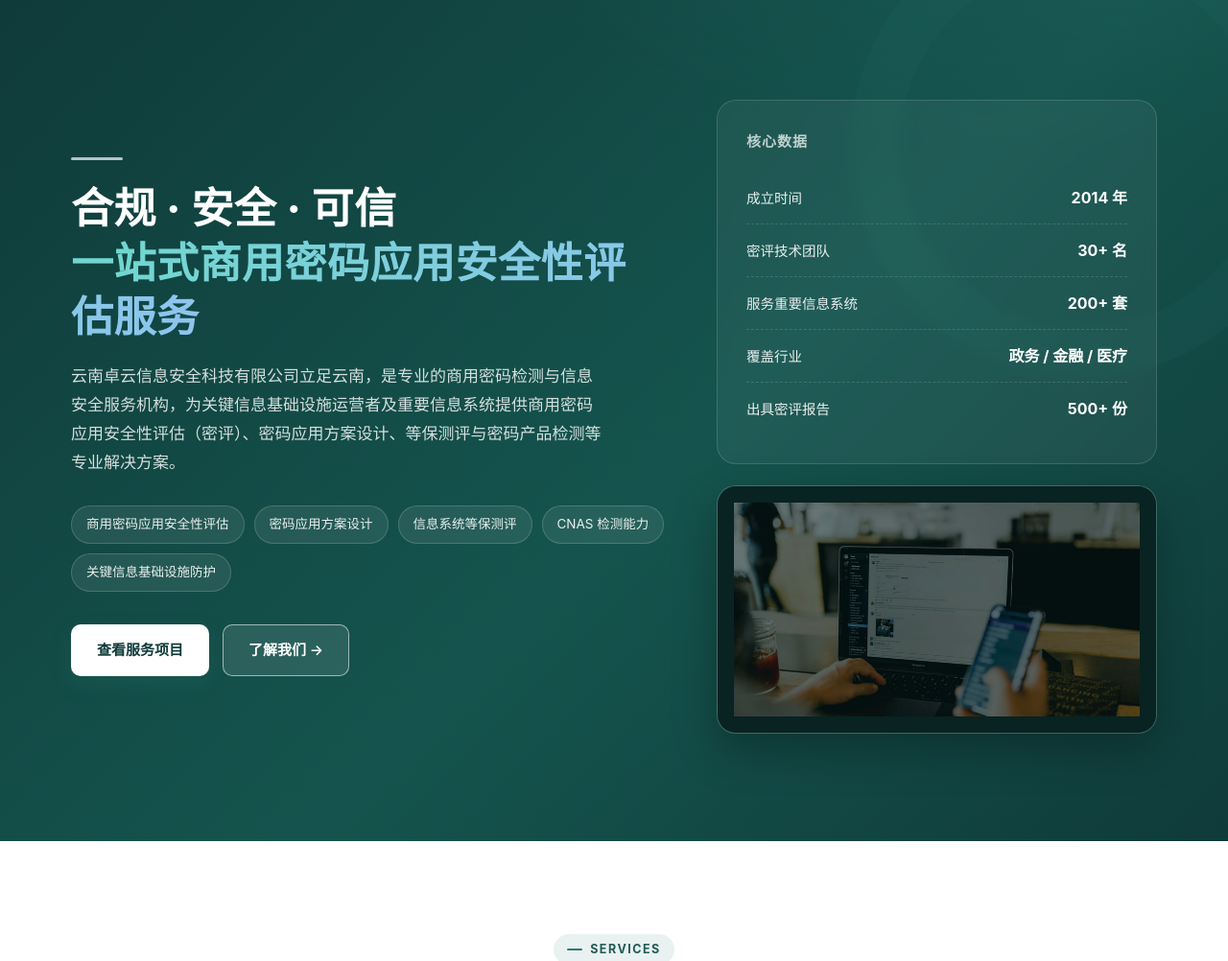
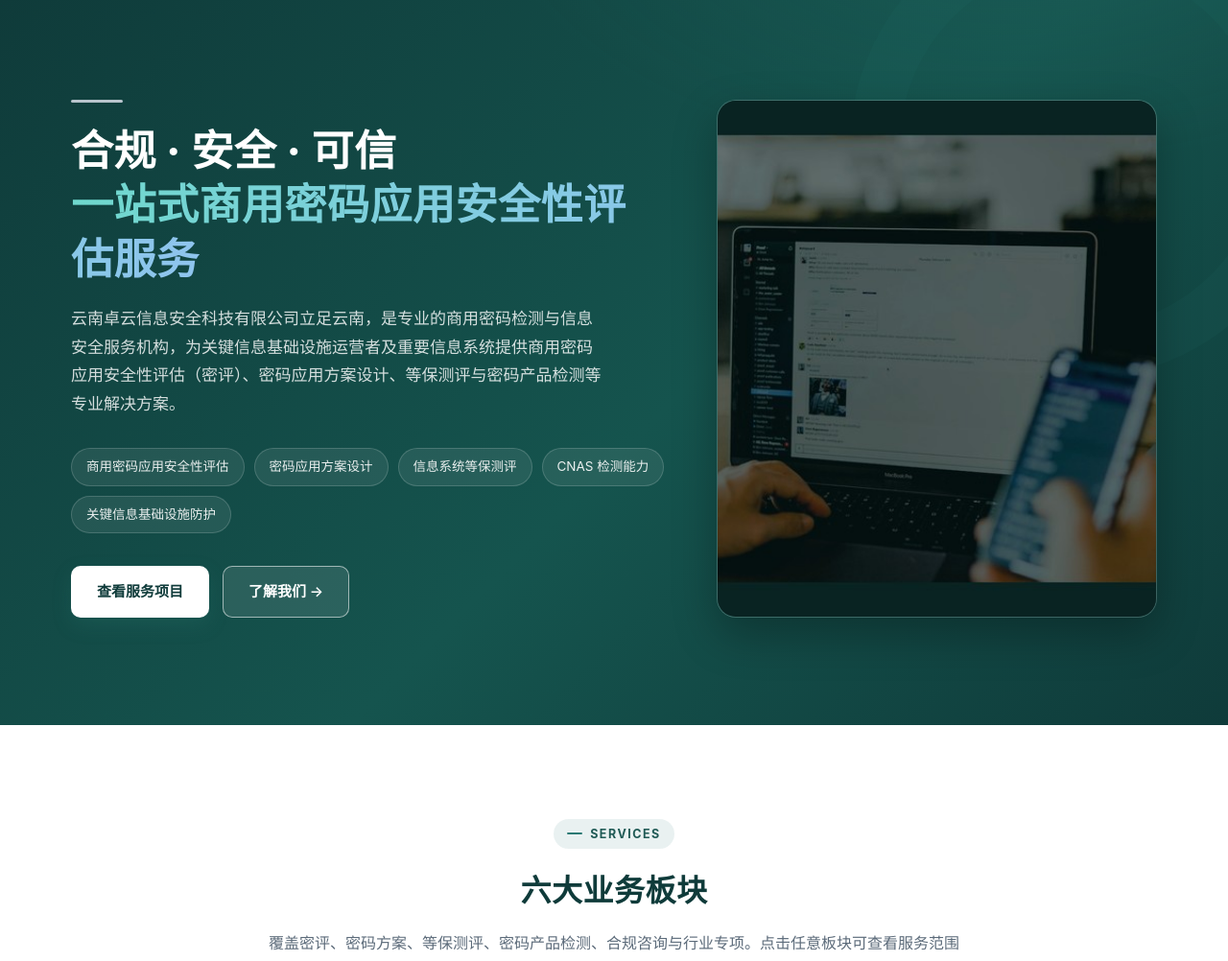
Before and after one commit to zct123456-ZY/zhuoyun-safe, a PHP site: page / in a window 1280 px wide. Shown: the part 75-1077 px from the top of the page at 96% size. Run offline with PHP 8.4, Linux system fonts and the light colour scheme.

Commit message:
卓云官网：首页移除核心数据面板，右侧仅保留实景照片并撑满

```diff
--- a/assets/css/style.css
+++ b/assets/css/style.css
@@ -73,14 +73,10 @@ section{scroll-margin-top:80px}
 .hero-cta .btn-primary:hover{background:#E4EDEC}
 .hero-cta .btn-outline{border-color:rgba(255,255,255,.55);color:#fff;background:rgba(255,255,255,.10)}
 .hero-cta .btn-outline:hover{background:rgba(255,255,255,.18);border-color:#fff}
-.hero-card{background:rgba(255,255,255,.05);border:1px solid rgba(255,255,255,.14);border-radius:20px;padding:30px;backdrop-filter:blur(6px)}
-.hero-card h3{font-size:15px;color:#BFD0CE;margin-bottom:18px;letter-spacing:1px}
-.hero-card .row{display:flex;justify-content:space-between;align-items:center;padding:13px 0;border-bottom:1px dashed rgba(255,255,255,.14);font-size:14.5px;color:rgba(255,255,255,.9)}
-.hero-card .row:last-child{border-bottom:0}
-.hero-card .row b{color:#fff;font-size:16px}
-.hero-side{display:flex;flex-direction:column;gap:22px}
-.hero-photo{border-radius:20px;overflow:hidden;box-shadow:0 18px 46px rgba(0,0,0,.28);border:1px solid rgba(255,255,255,.14);background:rgba(255,255,255,.05);backdrop-filter:blur(6px)}
-.hero-photo img{width:100%;height:auto;display:block;object-fit:cover;transition:transform .7s var(--ease)}
+.hero-grid{align-items:stretch}
+.hero-side{display:flex;flex-direction:column;gap:0;height:100%}
+.hero-photo{flex:1;border-radius:20px;overflow:hidden;box-shadow:0 18px 46px rgba(0,0,0,.28);border:1px solid rgba(255,255,255,.14);background:rgba(255,255,255,.05);backdrop-filter:blur(6px);min-height:0}
+.hero-photo img{width:100%;height:100%;display:block;object-fit:cover;transition:transform .7s var(--ease)}
 .hero-photo:hover img{transform:scale(1.03)}
 
 /* ===== 区块通用 ===== */
--- a/index.html
+++ b/index.html
@@ -49,14 +49,6 @@
       </div>
     </div>
     <div class="hero-side">
-      <aside class="hero-card">
-        <h3>核心数据</h3>
-        <div class="row"><span>成立时间</span><b>2014 年</b></div>
-        <div class="row"><span>密评技术团队</span><b>30+ 名</b></div>
-        <div class="row"><span>服务重要信息系统</span><b>200+ 套</b></div>
-        <div class="row"><span>覆盖行业</span><b>政务 / 金融 / 医疗</b></div>
-        <div class="row"><span>出具密评报告</span><b>500+ 份</b></div>
-      </aside>
       <div class="hero-photo">
         <img src="assets/img/hero-photo.jpg" alt="数据中心与密码安全基础设施">
       </div>
```
